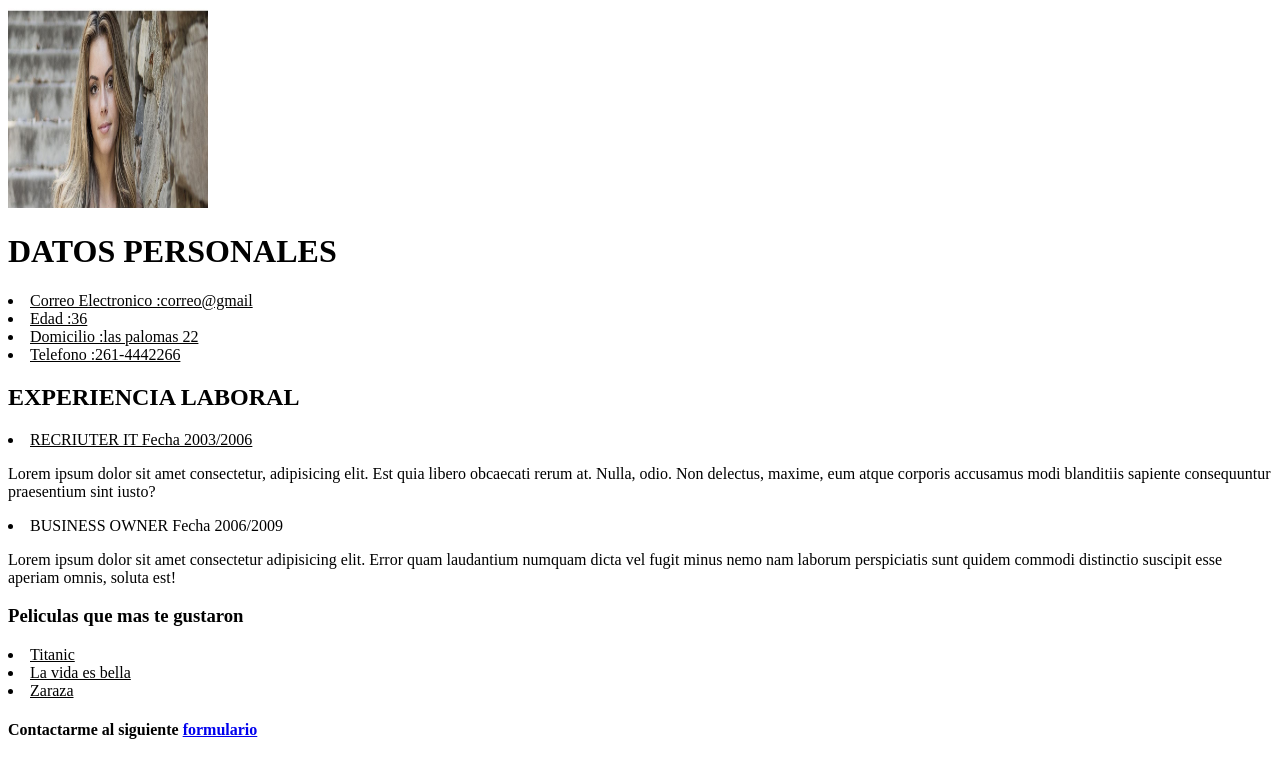
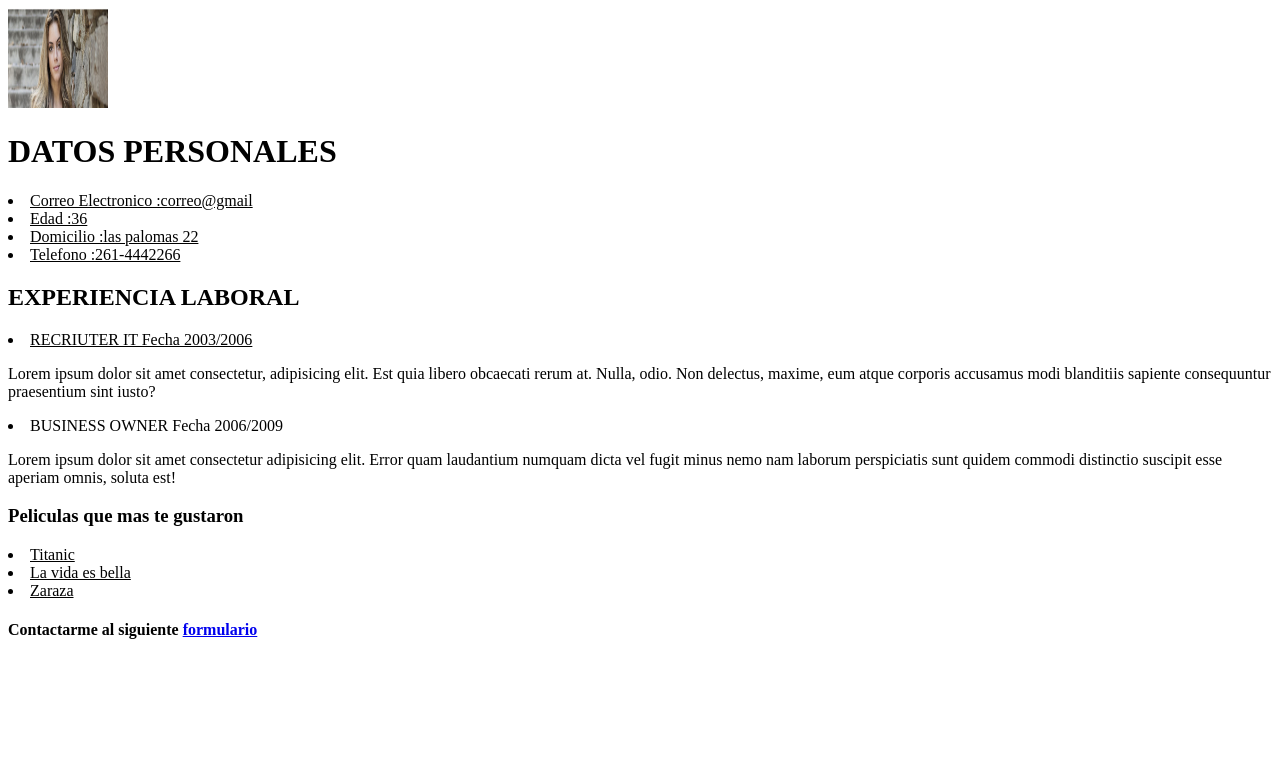
Before and after one commit to ferreryra/gerardof, a plain HTML site: page unidad 4/tarea cv .html in a window 1280 px wide. Drawn offline with Linux system fonts and the light colour scheme.

Commit message:
modifque la imagen

```diff
--- a/unidad 4/tarea cv .html
+++ b/unidad 4/tarea cv .html
@@ -9,7 +9,7 @@
 </head>
 
 <body>
-    <img src="refrencia_cv.jpg" width="200" height="200">
+    <img src="refrencia_cv.jpg" width="100" height="100"/>
     <h1>DATOS PERSONALES</h1>
     <U>
         <LI>Correo Electronico :correo@gmail</LI>
```
